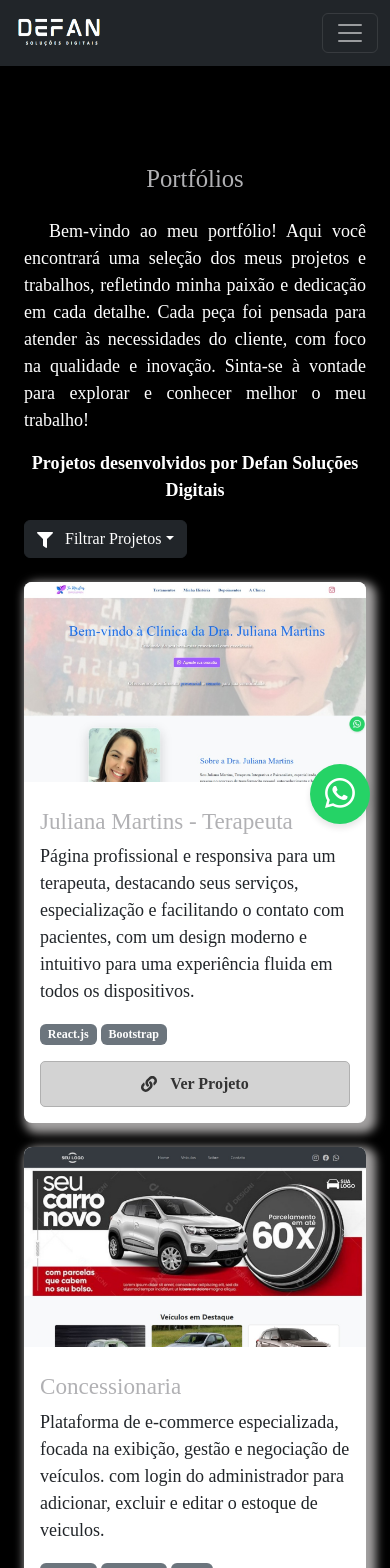
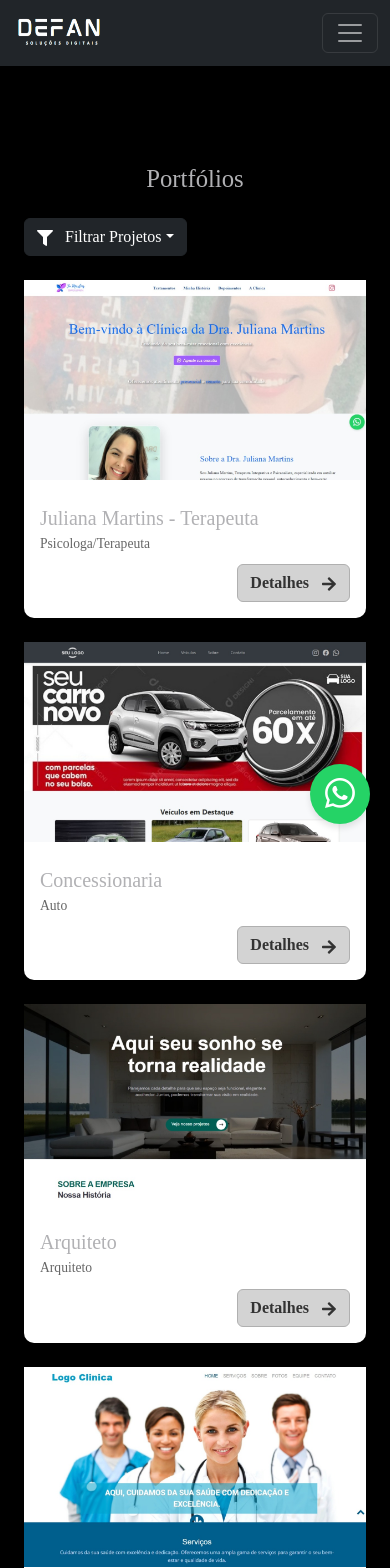
Before and after one commit to taisadefante/defansolucoesdigitais, a React (Create React App) app: page /portfolio in a window 390 px wide. Shown: the top 1568 px of the page. Built offline with nearby package versions, Linux system fonts and the light colour scheme.

Commit message:
alteração em projetos

```diff
--- a/src/components/DestaqueSection.js
+++ b/src/components/DestaqueSection.js
@@ -1,16 +1,16 @@
 import React, { useEffect, useState } from "react";
-import { Container, Row, Col } from "react-bootstrap";
-import { FaLink } from "react-icons/fa";
-import { projects } from "../pages/Portfolio"; // Certifique-se de exportar o array lá
+import { Container, Row, Col, Button } from "react-bootstrap";
+import { FaArrowRight } from "react-icons/fa";
+import { projects } from "../pages/Portfolio"; // Certifique-se que está exportando corretamente
 
 const DestaqueSection = () => {
   const [startIndex, setStartIndex] = useState(0);
+  const [selectedProject, setSelectedProject] = useState(null);
 
   useEffect(() => {
     const interval = setInterval(() => {
       setStartIndex((prev) => (prev + 3) % projects.length);
     }, 300000); // 5 minutos
-
     return () => clearInterval(interval);
   }, []);
 
@@ -40,7 +40,7 @@ const DestaqueSection = () => {
                     overflow: "hidden",
                     display: "flex",
                     justifyContent: "center",
-                    alignItems: "center",
+                    alignItems: "flex-start",
                     cursor: "pointer",
                   }}
                 >
@@ -57,24 +57,16 @@ const DestaqueSection = () => {
                   />
                 </div>
                 <div className="portfolio-content flex-grow-1 d-flex flex-column p-3">
-                  <h3>{project.title}</h3>
-                  <p className="text-dark">{project.description}</p>
-                  <div className="tech-stacks mb-3">
-                    {project.stacks.map((stack, i) => (
-                      <span key={i} className="badge bg-secondary me-1">
-                        {stack}
-                      </span>
-                    ))}
-                  </div>
-                  <div className="portfolio-btn mt-auto">
-                    <a
-                      href={project.deploy}
-                      target="_blank"
-                      rel="noopener noreferrer"
-                      className="btn-custom d-flex align-items-center justify-content-center"
+                  <h5 className="mb-1">{project.title}</h5>
+                  <small className="text-muted mb-2">{project.id}</small>
+                  <div className="text-end mt-auto">
+                    <Button
+                      variant="light"
+                      className="btn-detail"
+                      onClick={() => setSelectedProject(project)}
                     >
-                      <FaLink className="me-2" /> Ver Projeto
-                    </a>
+                      Detalhes <FaArrowRight className="ms-2" />
+                    </Button>
                   </div>
                 </div>
               </div>
@@ -87,11 +79,15 @@ const DestaqueSection = () => {
         .portfolio-card {
           display: flex;
           flex-direction: column;
-          background: white;
-          border-radius: 8px;
-          box-shadow: 5px 5px 10px 5px rgba(192, 189, 189, 0.85);
-          transition: all 0.3s ease-in-out;
+          background: #fff;
+          border-radius: 10px;
+          box-shadow: 0 4px 12px rgba(255, 255, 255, 0.2);
           overflow: hidden;
+          transition: transform 0.3s ease;
+        }
+
+        .portfolio-card:hover {
+          transform: translateY(-5px);
         }
 
         .portfolio-content {
@@ -100,27 +96,17 @@ const DestaqueSection = () => {
           flex-direction: column;
         }
 
-        .portfolio-btn a {
-          text-decoration: none;
+        .btn-detail {
           font-weight: bold;
-          display: inline-flex;
-          align-items: center;
-          gap: 5px;
+          border-radius: 5px;
+          background-color: #d3d3d3;
+          border: 1px solid #aaa;
+          color: #000;
+          transition: 0.3s ease-in-out;
         }
 
-        .btn-custom {
-          background-color: #d3d3d3 !important;
-          color: #333 !important;
-          border: 1px solid #b0b0b0 !important;
-          padding: 10px 20px;
-          border-radius: 5px;
-          transition: background-color 0.3s ease-in-out;
-          text-decoration: none;
-          font-weight: bold;
-        }
-
-        .btn-custom:hover {
-          background-color: #b0b0b0 !important;
+        .btn-detail:hover {
+          background-color: #b0b0b0;
         }
 
         @media (max-width: 768px) {
--- a/src/pages/Portfolio.js
+++ b/src/pages/Portfolio.js
@@ -1,6 +1,6 @@
 import React, { useState, useEffect } from "react";
-import { Container, Dropdown } from "react-bootstrap";
-import { FaLink, FaFilter } from "react-icons/fa";
+import { Container, Dropdown, Modal, Button } from "react-bootstrap";
+import { FaFilter, FaArrowRight } from "react-icons/fa";
 import "bootstrap-icons/font/bootstrap-icons.css";
 
 export const projects = [
@@ -8,187 +8,217 @@ export const projects = [
     id: "Psicologa/Terapeuta",
     title: "Juliana Martins - Terapeuta",
     description:
-      " Página profissional e responsiva para um terapeuta, destacando seus serviços, especialização e facilitando o contato com pacientes, com um design moderno e intuitivo para uma experiência fluida em todos os dispositivos.",
+      "Página profissional e responsiva para um terapeuta, destacando seus serviços, especialização e facilitando o contato com pacientes.",
     img: "assets/projetos/ju_martins.jpeg",
     stacks: ["React.js", "Bootstrap"],
-    repo: "",
     deploy: "https://jumartins-terapeuta.vercel.app/",
+    price: "R$ 1.200,00",
+    monthly: "R$ 79,90",
+    deadline: "7 dias úteis",
   },
   {
     id: "Auto",
     title: "Concessionaria",
     description:
-      " Plataforma de e-commerce especializada, focada na exibição, gestão e negociação de veículos. com login do administrador para adicionar, excluir e editar o estoque de veiculos.",
+      "Plataforma de e-commerce especializada na exibição e gestão de veículos, com painel do administrador.",
     img: "assets/projetos/concessionaria.jpeg",
     stacks: ["React.js", "Bootstrap", "Node"],
-    repo: "",
     deploy: "https://concessionariadefan.vercel.app/",
+    price: "R$ 2.500,00",
+    monthly: "R$ 139,90",
+    deadline: "15 dias úteis",
   },
   {
     id: "Arquiteto",
     title: "Arquiteto",
     description:
-      " Criamos um site moderno e responsivo para destacar projetos arquitetônicos com um design sofisticado e intuitivo.",
+      "Site moderno e responsivo para apresentação de projetos arquitetônicos com portfólio visual.",
     img: "assets/projetos/arquiteto.jpeg",
     stacks: ["React.js", "Bootstrap"],
-    repo: "",
     deploy: "https://arquiteto-defan-gilt.vercel.app/",
-  },
-  {
-    id: "Auto",
-    title: "Concessionaria",
-    description:
-      " Plataforma de e-commerce especializada, focada na exibição, gestão e negociação de veículos. com login do administrador para adicionar, excluir e editar o estoque de veiculos.",
-    img: "assets/projetos/concessionaria.jpeg",
-    stacks: ["React.js", "Bootstrap", "Node"],
-    repo: "",
-    deploy: "https://concessionariadefan.vercel.app/",
+    price: "R$ 1.800,00",
+    monthly: "R$ 99,90",
+    deadline: "10 dias úteis",
   },
   {
     id: "Clinica",
     title: "Clinica",
     description:
-      "site institucional para uma clínica médica, oferecendo uma plataforma moderna, responsiva e intuitiva para facilitar o acesso às informações sobre serviços, equipe médica e contato com os pacientes.",
+      "Site institucional para clínicas, com foco em agilidade de acesso a informações e equipe médica.",
     img: "assets/projetos/clinica.jpeg",
     stacks: ["HTML", "CSS", "JS"],
-    repo: "",
     deploy: "https://taisadefante.github.io/Clinica/",
+    price: "R$ 1.300,00",
+    monthly: "R$ 89,90",
+    deadline: "7 dias úteis",
   },
-
   {
     id: "Academia",
     title: "Academia",
     description:
-      " Modelo site moderno e responsivo para academia, apresenta informações essenciais sobre os serviços da academia.",
+      "Site funcional e informativo para academias, com apresentação de planos e horários.",
     img: "assets/projetos/academia.jpeg",
     stacks: ["HTML", "Bootstrap", "JavaScript"],
-    repo: "",
     deploy: "https://academia-swart.vercel.app/",
+    price: "R$ 1.400,00",
+    monthly: "R$ 89,90",
+    deadline: "7 dias úteis",
   },
   {
     id: "Institucional",
     title: "Emprestimos",
     description:
-      " Projeto foi desenvolvido como modelo para uma empresa de empréstimos pessoais com o objetivo de criar uma plataforma intuitiva, moderna e responsiva, garantindo uma experiência fluida para os usuários que desejam solicitar crédito de forma simples e segura.",
-    img: "assets//projetos/emprestimo.jpeg",
+      "Site moderno e confiável para empresas de crédito, com formulário para simulação.",
+    img: "assets/projetos/emprestimo.jpeg",
     stacks: ["React.js", "Bootstrap"],
-    repo: "",
     deploy: "https://emprestimos-chi.vercel.app/",
+    price: "R$ 1.600,00",
+    monthly: "R$ 99,90",
+    deadline: "10 dias úteis",
   },
   {
     id: "Nutricionista",
     title: "Nutricionista",
     description:
-      " Modelo Projeto  Nutricionista, uma plataforma moderna e responsiva para profissionais de nutrição gerenciarem seus atendimentos, cardápios personalizados e interagirem com pacientes de forma prática e eficiente.",
-    img: "assets//projetos/nutricionista.jpeg",
+      "Sistema completo para nutricionistas gerenciarem cardápios e acompanhamentos com pacientes.",
+    img: "assets/projetos/nutricionista.jpeg",
     stacks: ["React.js", "Bootstrap"],
-    repo: "",
     deploy: "https://nutricionista-ashen.vercel.app/",
+    price: "R$ 1.800,00",
+    monthly: "R$ 109,90",
+    deadline: "10 dias úteis",
   },
   {
     id: "Auto",
     title: "Inter Film",
     description:
-      "Empresa especializada em películas de controle solar (insulfilm) para automóveis e residências.",
-    img: "assets//projetos/INTER_FILM.jpeg",
+      "Landing page de alta conversão para empresa de insulfilm automotivo e residencial.",
+    img: "assets/projetos/INTER_FILM.jpeg",
     stacks: ["Next", "Bootstrap"],
     deploy: "https://interfilm.vercel.app/",
+    price: "R$ 990,00",
+    monthly: "R$ 69,90",
+    deadline: "5 dias úteis",
   },
   {
     id: "E-Commerce",
     title: "Velas Alecrim",
     description:
-      "E-commerce moderno e responsivo, onde clientes podem navegar, adicionar itens ao carrinho e finalizar a compra com envio direto do pedido para o WhatsApp, garantindo uma experiência rápida e intuitiva.",
-    img: "assets//projetos/velas_alecrim.jpeg",
+      "Loja virtual com carrinho, finalização por WhatsApp e visual clean e moderno.",
+    img: "assets/projetos/velas_alecrim.jpeg",
     stacks: ["HTML", "CSS", "JS"],
-    repo: "",
     deploy: "https://velas-alecrim.vercel.app/",
+    price: "R$ 1.600,00",
+    monthly: "R$ 99,90",
+    deadline: "10 dias úteis",
   },
   {
     id: "Advogacia",
-    title: "Pagina Advogados",
+    title: "Página Advogados",
     description:
-      "Modelo de site profissional para advogados, moderno, responsivo e intuitivo. Destaque seus serviços e fortaleça sua presença online!",
-    img: "assets//projetos/advogado.png",
+      "Modelo moderno e direto para advogados apresentarem serviços e contato.",
+    img: "assets/projetos/advogado.png",
     stacks: ["Vite", "React", "Tailwind"],
     deploy: "https://advogados-delta.vercel.app/",
+    price: "R$ 1.300,00",
+    monthly: "R$ 89,90",
+    deadline: "7 dias úteis",
   },
   {
     id: "Contrutora",
     title: "Fonseca Reformas",
     description:
-      "Página profissional e responsiva para uma empresa de engenharia civil, destacando serviços, portfólio e facilitando o contato, com design moderno e navegação intuitiva.",
-    img: "assets//projetos/fonseca_reformas.jpeg",
+      "Site para empresas de engenharia ou reforma, com portfólio visual e contato direto.",
+    img: "assets/projetos/fonseca_reformas.jpeg",
     stacks: ["HTML", "CSS", "JS"],
-    repo: "",
     deploy: "https://fonseca-reformas.vercel.app/",
+    price: "R$ 1.300,00",
+    monthly: "R$ 89,90",
+    deadline: "7 dias úteis",
   },
-
   {
     id: "Institucional",
     title: "E-Diarista",
     description:
-      "Página moderna e responsiva para facilitar a contratação de diaristas, conectando clientes a profissionais qualificados com praticidade e segurança.",
-    img: "assets//projetos/e-diarista.png",
+      "Página moderna para conectar diaristas com clientes de forma prática.",
+    img: "assets/projetos/e-diarista.png",
     stacks: ["HTML", "CSS", "JS"],
-    repo: "",
     deploy: "https://taisadefante.github.io/pages_diaristas/",
+    price: "R$ 1.100,00",
+    monthly: "R$ 79,90",
+    deadline: "5 dias úteis",
   },
   {
     id: "Institucional",
     title: "Defan Tecnologia",
     description:
-      "Página moderna e responsiva para destacar serviços, soluções inovadoras e facilitar o contato com clientes, transmitindo credibilidade e modernidade.",
-    img: "assets//projetos/defan_tecnologia.png",
+      "Site institucional para destacar soluções de tecnologia e portfólio.",
+    img: "assets/projetos/defan_tecnologia.png",
     stacks: ["HTML", "CSS", "JS"],
-    repo: "",
     deploy: "https://taisadefante.github.io/web_empresa_ti/",
+    price: "R$ 1.400,00",
+    monthly: "R$ 99,90",
+    deadline: "7 dias úteis",
   },
   {
     id: "Turismo",
     title: "M&A Turismo",
-    description: "",
-    img: "assets//projetos/meaturismo.png",
+    description:
+      "Apresentação visual de pacotes turísticos e atendimento personalizado.",
+    img: "assets/projetos/meaturismo.png",
     stacks: ["HTML", "CSS", "JS"],
     deploy: "https://taisadefante.github.io/web_m-a_turismo/index.html",
+    price: "R$ 1.500,00",
+    monthly: "R$ 89,90",
+    deadline: "7 dias úteis",
   },
-
   {
     id: "Ebook",
     title: "Ebook Bras",
-    description: "Pagina para venda de ebook",
-    img: "assets//projetos/ebookbras.jpeg",
-    stacks: ["React", "Bootstrapt"],
+    description:
+      "Landing page profissional para venda de eBook, com botão direto para pagamento.",
+    img: "assets/projetos/ebookbras.jpeg",
+    stacks: ["React", "Bootstrap"],
     deploy: "https://ebookbras.vercel.app/",
+    price: "R$ 950,00",
+    monthly: "R$ 59,90",
+    deadline: "5 dias úteis",
   },
   {
     id: "Psicologa/Terapeuta",
-    title: "Pagina Psicologo",
+    title: "Página Psicólogo",
     description:
-      "Modelo de site profissional para Psicólogos, moderno, responsivo e intuitivo.",
-    img: "assets//projetos/psicologo.png",
+      "Site institucional para psicólogos apresentarem serviços e agendamentos.",
+    img: "assets/projetos/psicologo.png",
     stacks: ["HTML", "CSS", "JS"],
     deploy: "https://psicologo-seven.vercel.app/",
+    price: "R$ 1.200,00",
+    monthly: "R$ 79,90",
+    deadline: "7 dias úteis",
   },
   {
     id: "Cartão Digital",
     title: "Cartão Contato",
-    description: "",
+    description:
+      "Cartão digital moderno e prático com links de contato e redes sociais.",
     img: "assets/projetos/cartão_contato.jpeg",
     stacks: ["HTML", "CSS", "JS"],
-    repo: "",
     deploy: "https://taisadefante.github.io/Cartao_Contato_Tais/",
+    price: "R$ 600,00",
+    monthly: "R$ 39,90",
+    deadline: "3 dias úteis",
   },
-
   {
     id: "Restaurantes",
     title: "Cafeteria",
     description:
-      "Página moderna e responsiva para destacar o ambiente, cardápio e serviços, proporcionando uma experiência intuitiva e facilitando o contato com clientes.",
-    img: "assets//projetos/cafeteria.jpeg",
+      "Site para cafeterias ou bistrôs, com cardápio, fotos e formulário de contato.",
+    img: "assets/projetos/cafeteria.jpeg",
     stacks: ["HTML", "CSS", "JS"],
-    repo: "",
     deploy: "https://taisadefante.github.io/cafeteria/",
+    price: "R$ 1.200,00",
+    monthly: "R$ 79,90",
+    deadline: "7 dias úteis",
   },
 ];
 
@@ -198,6 +228,7 @@ function Portfolio() {
     getInitialVisibleProjects()
   );
   const [selectedCategory, setSelectedCategory] = useState("ALL");
+  const [selectedProject, setSelectedProject] = useState(null);
 
   useEffect(() => {
     const handleScroll = () => {
@@ -210,7 +241,6 @@ function Portfolio() {
         );
       }
     };
-
     window.addEventListener("scroll", handleScroll);
     return () => window.removeEventListener("scroll", handleScroll);
   }, []);
@@ -224,18 +254,8 @@ function Portfolio() {
     <section id="portfolio" style={{ padding: "40px 0" }}>
       <Container>
         <h2 className="text-center mb-4">Portfólios</h2>
-        <p style={{ textAlign: "justify", textIndent: "25px" }}>
-          Bem-vindo ao meu portfólio! Aqui você encontrará uma seleção dos meus
-          projetos e trabalhos, refletindo minha paixão e dedicação em cada
-          detalhe. Cada peça foi pensada para atender às necessidades do
-          cliente, com foco na qualidade e inovação. Sinta-se à vontade para
-          explorar e conhecer melhor o meu trabalho!
-        </p>
 
-        <p style={{ textAlign: "center", fontWeight: "bold" }}>
-          Projetos desenvolvidos por Defan Soluções Digitais
-        </p>
-        {/* Botão de Filtro na Esquerda */}
+        {/* Filtro */}
         <div className="mb-4 d-flex">
           <Dropdown>
             <Dropdown.Toggle variant="dark" id="dropdown-basic">
@@ -245,9 +265,7 @@ function Portfolio() {
               <Dropdown.Item onClick={() => setSelectedCategory("ALL")}>
                 Todos
               </Dropdown.Item>
-              {[...new Set(projects.map((p) => p.id))]
-                .filter((id) => id)
-                .map((id, index) => (
+              {[...new Set(projects.map((p) => p.id))].map((id, index) => (
                 <Dropdown.Item
                   key={index}
                   onClick={() => setSelectedCategory(id)}
@@ -259,11 +277,11 @@ function Portfolio() {
           </Dropdown>
         </div>
 
+        {/* Cards */}
         <div className="row">
           {filteredProjects.map((project, index) => (
             <div key={index} className="col-12 col-md-4 d-flex mb-4">
               <div className="portfolio-card d-flex flex-column w-100">
-                {/* Contêiner da imagem */}
                 <div
                   className="image-container"
                   style={{
@@ -272,7 +290,7 @@ function Portfolio() {
                     overflow: "hidden",
                     display: "flex",
                     justifyContent: "center",
-                    alignItems: "center",
+                    alignItems: "flex-start",
                     cursor: "pointer",
                   }}
                 >
@@ -284,72 +302,145 @@ function Portfolio() {
                       width: "100%",
                       height: "100%",
                       objectFit: "cover",
-                      objectPosition: "top", // Adicionado para garantir que a parte superior da imagem apareça primeiro
+                      objectPosition: "top",
                     }}
                   />
                 </div>
-                <div className="portfolio-content flex-grow-1 d-flex flex-column p-3">
-                  <h3>{project.title}</h3>
-                  <p className="text-dark">{project.description}</p>
-                  <div className="tech-stacks mb-3">
-                    {project.stacks.map((stack, i) => (
-                      <span key={i} className="badge bg-secondary me-1">
-                        {stack}
-                      </span>
-                    ))}
+                <div className="portfolio-content p-3 flex-grow-1 d-flex flex-column justify-content-between">
+                  <div>
+                    <h5 className="mb-1">{project.title}</h5>
+                    <p
+                      style={{
+                        fontSize: "0.85rem",
+                        color: "#666",
+                        marginBottom: "10px",
+                      }}
+                    >
+                      {project.id}
+                    </p>
                   </div>
-                  <div className="portfolio-btn mt-auto">
-                    <a
-                      href={project.deploy}
-                      target="_blank"
-                      rel="noopener noreferrer"
-                      className="btn-custom d-flex align-items-center justify-content-center"
+                  <div className="text-end mt-auto">
+                    <Button
+                      variant="light"
+                      className="btn-custom"
+                      onClick={() => setSelectedProject(project)}
                     >
-                      <FaLink className="me-2" /> Ver Projeto
-                    </a>
+                      Detalhes <FaArrowRight className="ms-2" />
+                    </Button>
                   </div>
                 </div>
               </div>
             </div>
           ))}
         </div>
+
+        {/* Modal */}
+        {selectedProject && (
+          <Modal
+            show={!!selectedProject}
+            onHide={() => setSelectedProject(null)}
+            centered
+            size="lg"
+          >
+            <Modal.Header
+              closeButton
+              closeVariant="white"
+              style={{ backgroundColor: "#2c2c2c", color: "#fff" }}
+            >
+              <div className="w-100">
+                <h5 className="mb-0">{selectedProject.title}</h5>
+                <small style={{ fontSize: "0.8rem", color: "#ccc" }}>
+                  {selectedProject.id}
+                </small>
+              </div>
+            </Modal.Header>
+
+            <Modal.Body
+              style={{ backgroundColor: "#2c2c2c", color: "#fff" }}
+              className="p-4"
+            >
+              <div className="row">
+                <div className="col-md-5 mb-3">
+                  <img
+                    src={selectedProject.img}
+                    alt={selectedProject.title}
+                    className="img-fluid rounded shadow"
+                    style={{
+                      width: "100%",
+                      height: "100%",
+                      maxHeight: "250px",
+                      objectFit: "cover",
+                      objectPosition: "top",
+                    }}
+                  />
+                </div>
+
+                <div className="col-md-7">
+                  <p>
+                    <strong>Descrição:</strong>
+                    <br />
+                    {selectedProject.description}
+                  </p>
+                  <p>
+                    <strong>Tecnologias:</strong>{" "}
+                    {selectedProject.stacks?.join(", ")}
+                  </p>
+                  <p>
+                    <strong>Valor do Projeto:</strong>{" "}
+                    {selectedProject.price || "R$ 1.500,00"}
+                  </p>
+                  <p>
+                    <strong>Plano Mensal:</strong>{" "}
+                    {selectedProject.monthly || "R$ 89,90/mês"}
+                  </p>
+                  <p>
+                    <strong>Prazo de Entrega:</strong>{" "}
+                    {selectedProject.deadline || "10 dias úteis"}
+                  </p>
+                </div>
+              </div>
+
+              <div className="text-center mt-4">
+                <Button
+                  href={selectedProject.deploy}
+                  target="_blank"
+                  rel="noopener noreferrer"
+                  style={{
+                    backgroundColor: "#d3d3d3",
+                    color: "#000",
+                    border: "none",
+                    fontWeight: "bold",
+                    padding: "10px 25px",
+                    borderRadius: "5px",
+                  }}
+                >
+                  Ver Projeto Online
+                </Button>
+              </div>
+            </Modal.Body>
+          </Modal>
+        )}
       </Container>
 
-      {/* Estilos CSS Inline */}
+      {/* CSS Inline */}
       <style>{`
         .portfolio-card {
-          display: flex;
-          flex-direction: column;
-          background: white;
-          border-radius: 8px;
-          box-shadow: 5px 5px 10px 5px rgba(192, 189, 189, 0.85);
-          transition: all 0.3s ease-in-out;
-          overflow: hidden;
+          background: #fff;
+          border-radius: 10px;
+          box-shadow: 0px 4px 10px rgba(0,0,0,0.1);
+          transition: transform 0.3s ease;
         }
 
-        .portfolio-content {
-          flex-grow: 1;
-          display: flex;
-          flex-direction: column;
-        }
-
-        .portfolio-btn a {
-          text-decoration: none;
-          font-weight: bold;
-          display: inline-flex;
-          align-items: center;
-          gap: 5px;
+        .portfolio-card:hover {
+          transform: translateY(-5px);
         }
 
         .btn-custom {
           background-color: #d3d3d3 !important;
           color: #333 !important;
+          font-weight: bold;
           border: 1px solid #b0b0b0 !important;
-          padding: 10px 20px;
-          border-radius: 5px;
-          transition: background-color 0.3s ease-in-out;
-          text-decoration: none;
-          font-weight: bold;
+          transition: background-color 0.3s ease;
         }
 
         .btn-custom:hover {
@@ -357,11 +448,6 @@ function Portfolio() {
         }
 
         @media (max-width: 768px) {
-          .row {
-            flex-direction: column;
-            align-items: center;
-          }
-
           .portfolio-card {
             width: 100%;
           }
```
Also changed, not shown: 1 other file (tests, documents, lock files or other folders). Lines whose indentation alone changed are shown as unchanged.
